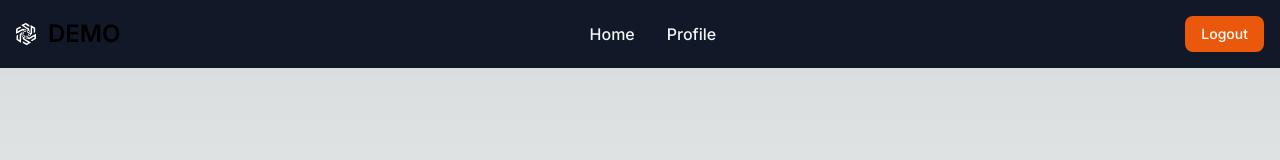
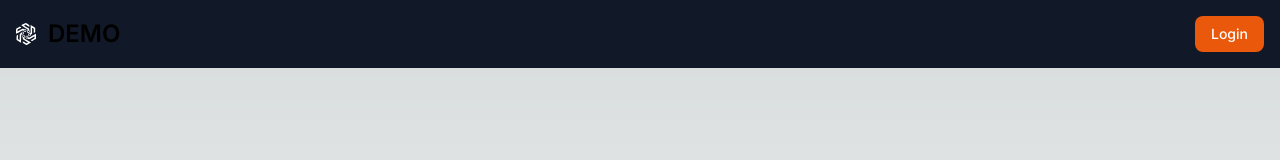
Before and after one commit to Ech0ke/NextJS-Authentication, a Next.js app: page /verifyemail in a window 1280 px wide. Shown: the top 160 px of the page. Built offline with nearby package versions, Linux system fonts and the light colour scheme.

Commit message:
Refactored code for cleaner approach

```diff
--- a/src/components/Nav.tsx
+++ b/src/components/Nav.tsx
@@ -13,6 +13,13 @@ function Nav() {
   const router = useRouter();
   const pathname = usePathname();
   const [isMenuOpen, setIsMenuOpen] = useState<boolean>(false);
+  const allowedPaths = [
+    "/login",
+    "/signup",
+    "/forgotpassword",
+    "/verifyemail",
+    "/resetpassword",
+  ];
 
   // TODO: use redux to show different navbars based on if the user is logged in or not
 
@@ -45,17 +52,24 @@ function Nav() {
 
   return (
     <>
-      <Toaster />
+      <Toaster
+        containerStyle={{
+          top: 80,
+        }}
+      />
       <nav className="bg-gray-900 border-gray-200">
         <div className=" flex flex-wrap items-center justify-between mx-0 p-4">
-          <div className="flex items-center">
+          <div
+            className="flex items-center hover:cursor-pointer"
+            onClick={() => router.push("/")}
+          >
             <Image src={Logo} className="h-8 w-5 mr-3" alt="App Logo" />
             <span className="self-center text-2xl font-semibold whitespace-nowrap dark:text-white">
               DEMO
             </span>
           </div>
 
-          {pathname === "/login" || pathname === "/signup" ? (
+          {allowedPaths.includes(pathname) ? (
             <button
               type="button"
               className="text-white bg-orange-600 hover:bg-orange-700 focus:outline-none focus:ring-0 font-medium rounded-lg text-sm px-4 py-2 text-center mr-3 md:mr-0"
```
